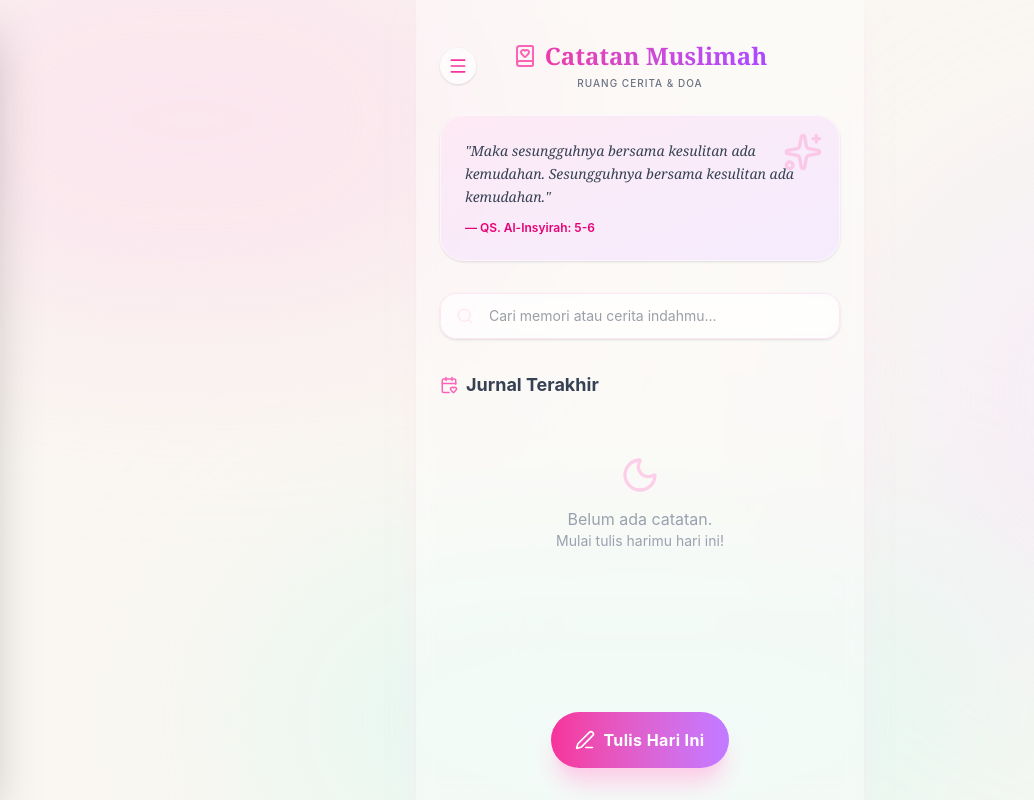
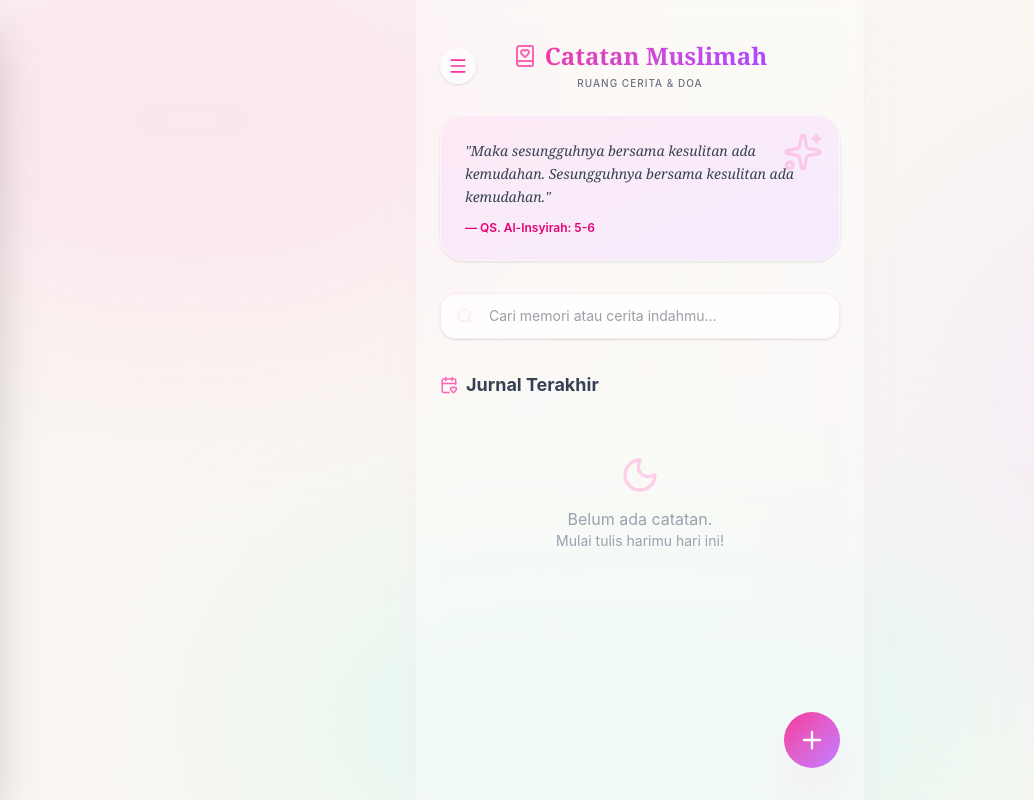
Before and after one commit to legibook/buku-harian, a React (Vite) app: page / in a window 1280 px wide. Shown: the whole page, without its empty margins (0-1034 px from the left). Built offline with nearby package versions, Linux system fonts and the light colour scheme.

Commit message:
Update App.jsx

```diff
--- a/src/App.jsx
+++ b/src/App.jsx
@@ -549,13 +549,13 @@ const App = () => {
         </main>
 
         {currentView === 'home' && (
-          <div className="absolute bottom-8 left-0 right-0 flex justify-center">
+          <div className="absolute bottom-8 right-6 z-20">
             <button
               onClick={() => { resetForm(); setCurrentView('write'); }}
-              className="group flex items-center gap-2 bg-gradient-to-r from-pink-500 to-purple-400 text-white px-6 py-4 rounded-full shadow-xl shadow-pink-200 hover:shadow-pink-300 hover:-translate-y-1 transition-all"
+              className="group flex items-center justify-center w-14 h-14 bg-gradient-to-br from-pink-500 to-purple-400 text-white rounded-full shadow-2xl shadow-pink-300/50 hover:shadow-pink-400/60 hover:-translate-y-1 transition-all duration-300"
+              title="Tulis Hari Ini"
             >
-              <PenLine size={20} className="group-hover:rotate-12 transition-transform" />
-              <span className="font-bold tracking-wide">Tulis Hari Ini</span>
+              <Plus size={28} className="group-hover:rotate-90 transition-transform duration-300" />
             </button>
           </div>
         )}
```
